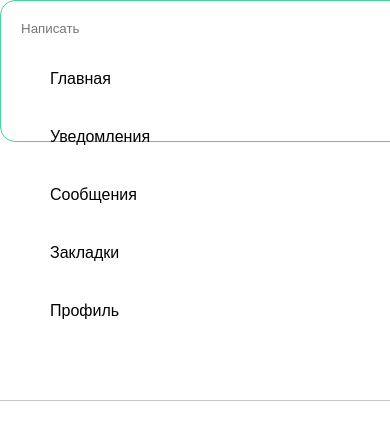
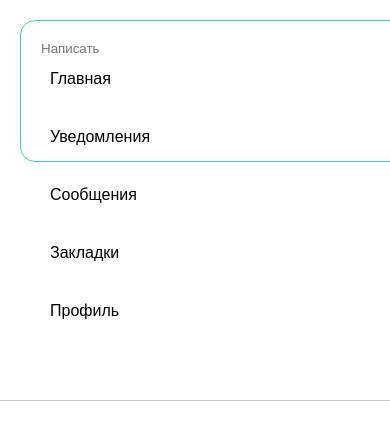
Before and after one commit to oksanaBir/social-net, a React app: page / in a window 390 px wide. Shown: the top 440 px of the page. Built offline with nearby package versions, Linux system fonts and the light colour scheme.

Commit message:
@media added

```diff
--- a/src/styles/flexbox.less
+++ b/src/styles/flexbox.less
@@ -3,3 +3,21 @@
     justify-content: space-around;
     flex-wrap: wrap;
 }
+
+.home {
+    padding: 30px 30px 30px 330px !important;
+
+    @media (max-width: 1100px) {
+        width: auto !important;
+        padding: 20px !important;
+        top: 220px;
+    }
+
+    @media (max-width: 350px) {
+        position: relative;
+        height: 300px;
+        top: 400px !important;
+
+
+    }
+}
```
